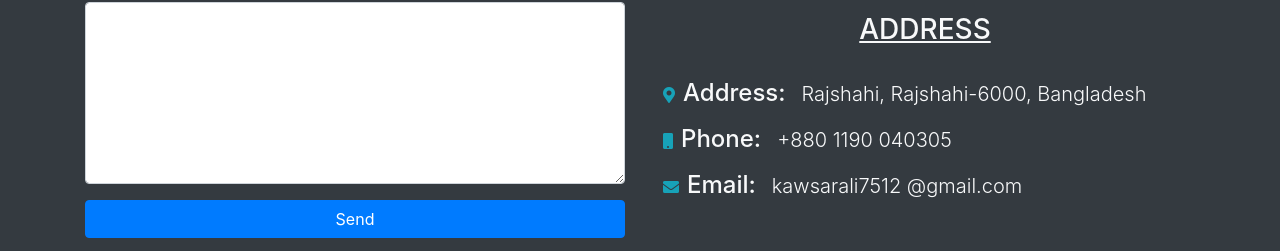
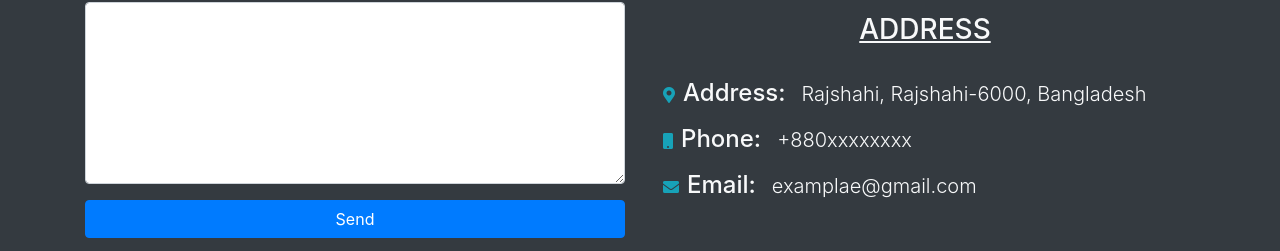
Before and after one commit to cyber-kit/CyberKit-Projects-01, a plain HTML site: page index.html in a window 1280 px wide. Shown: the part 3449-3700 px from the top of the page. Drawn offline with Linux system fonts and the light colour scheme.

Commit message:
Update index.html

```diff
--- a/index.html
+++ b/index.html
@@ -274,12 +274,12 @@
                         <div class="col-lg-12 d-flex flex-row">
                             <i class="p-2 text-info fas fa-mobile"></i>
                             <h4 class="pr-3">Phone:</h4>
-                            <p class="lead">+880 1190 040305</p>
+                            <p class="lead">+880xxxxxxxx</p>
                         </div>
                         <div class="col-lg-12 d-flex flex-row">
                             <i class="p-2 text-info fas fa-envelope"></i>
                             <h4 class="pr-3">Email:</h4>
-                            <p class="lead">kawsarali7512 @gmail.com</p>
+                            <p class="lead">examplae@gmail.com</p>
                         </div>
                     </div>
                 </div>
```
